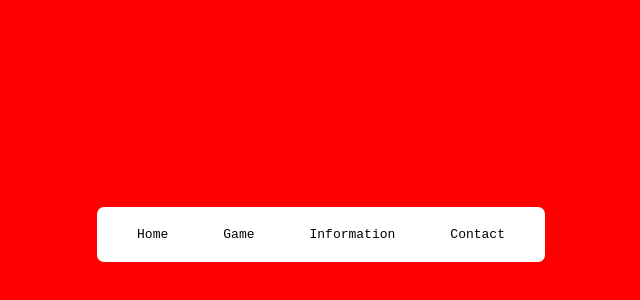
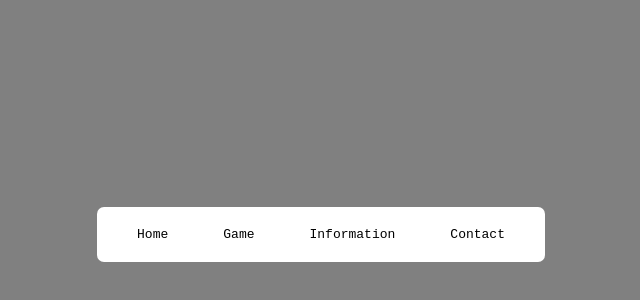
Before and after one commit to Snowbreezee/Christian, a plain HTML site: page index.html in a window 1280 px wide. Shown: the part 166-466 px from the top of the page, without its empty margins (319-959 px from the left). Drawn offline with Linux system fonts and the light colour scheme.

Commit message:
Update style.css

```diff
--- a/style.css
+++ b/style.css
@@ -4,7 +4,7 @@ body {
   margin: 0;
   display: grid;
   place-items: center;
-  background: red;
+  background: gray;
   font-family: monospace;
 }
 
```
